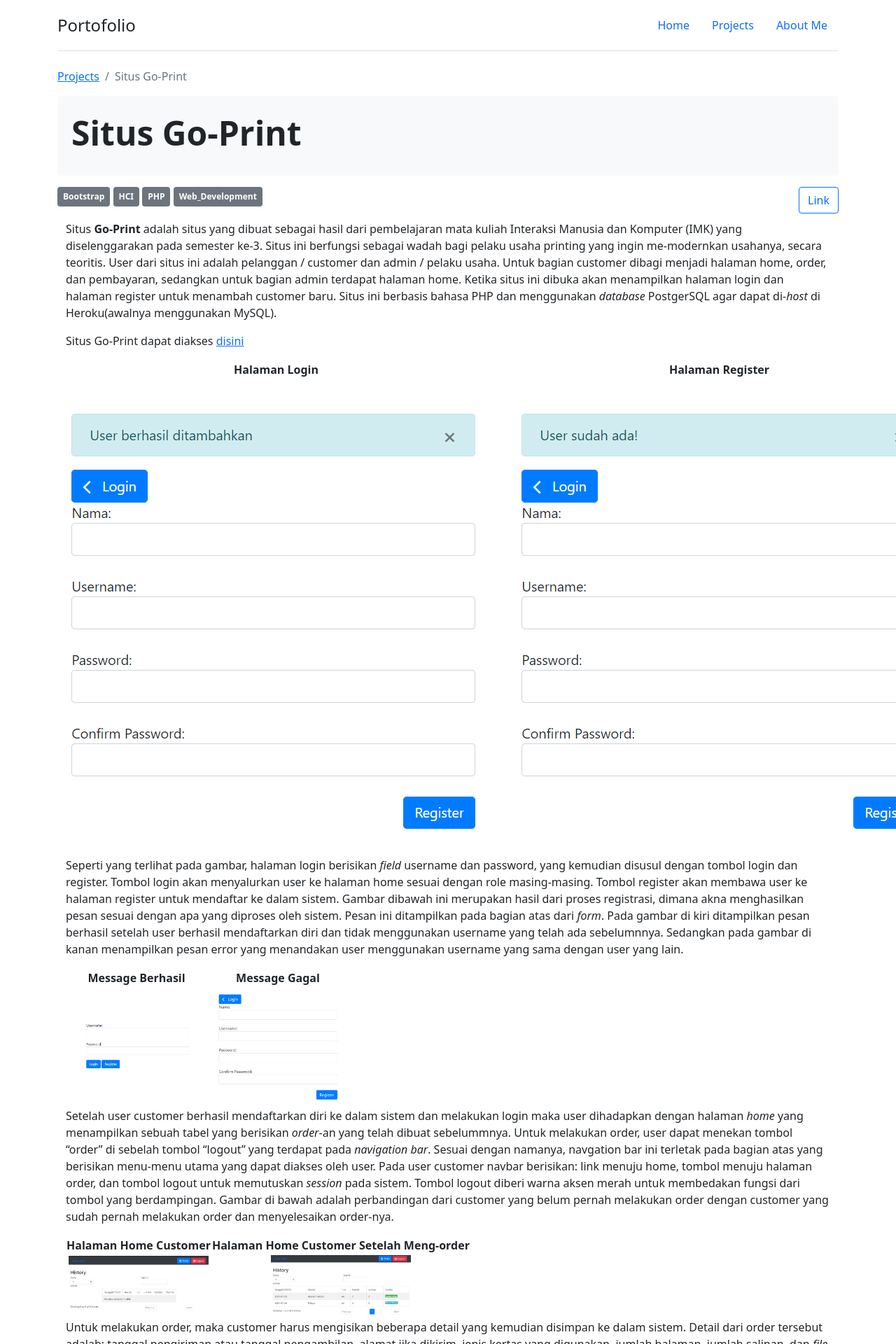
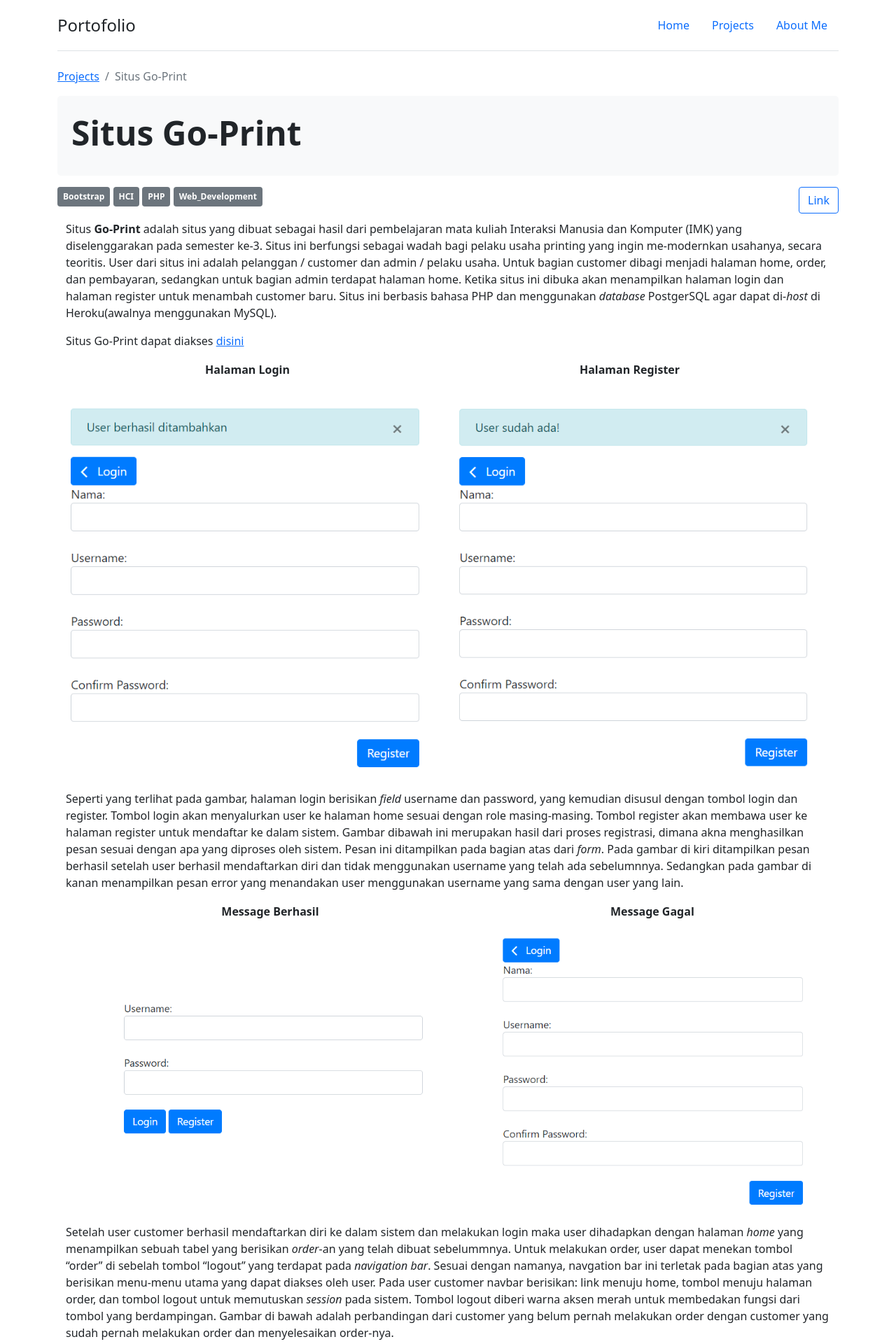
Before and after one commit to billiartag/portofolio, a Jekyll site: the page built from docs/_posts/2021-06-16-goprint-imk.md, in a window 1280 px wide. Shown: the top 1920 px of the page at 70% size. Built offline with Jekyll 4.4.1, drawn with Linux system fonts in a browser that asks for light colours.

Commit message:
tambahin class bootstrap

```diff
--- a/docs/_posts/2021-06-16-goprint-imk.md
+++ b/docs/_posts/2021-06-16-goprint-imk.md
@@ -13,28 +13,28 @@ Situs Go-Print dapat diakses [disini](https://goprint-imk.herokuapp.com/)
 
 Halaman Login             |  Halaman Register
 :-------------------------:|:-------------------------:
-<img alt="Halaman login" src="{{site.url}}/assets/goprint-imk/regist_done.PNG">  |  <img alt="Halaman register" src="{{site.url}}/assets/goprint-imk/regist_error.PNG">
+<img alt="Halaman login" src="{{site.url}}/assets/goprint-imk/regist_done.PNG" class="img-fluid">  |  <img alt="Halaman register" src="{{site.url}}/assets/goprint-imk/regist_error.PNG" class="img-fluid">
 
 Seperti yang terlihat pada gambar, halaman login berisikan _field_ username dan password, yang kemudian disusul dengan tombol login dan register. Tombol login akan menyalurkan user ke halaman home sesuai dengan role masing-masing. Tombol register akan membawa user ke halaman register untuk mendaftar ke dalam sistem. Gambar dibawah ini merupakan hasil dari proses registrasi, dimana akna menghasilkan pesan sesuai dengan apa yang diproses oleh sistem. Pesan ini ditampilkan pada bagian atas dari _form_. Pada gambar di kiri ditampilkan pesan berhasil setelah user berhasil mendaftarkan diri dan tidak menggunakan username yang telah ada sebelumnnya. Sedangkan pada gambar di kanan menampilkan pesan error yang menandakan user menggunakan username yang sama dengan user yang lain.
 
 Message Berhasil             |  Message Gagal
 :-------------------------:|:-------------------------:
-<img alt="Message berhasil" src="{{site.url}}/assets/goprint-imk/login.PNG" width="200px">  |  <img alt="Message gagal" src="{{site.url}}/assets/goprint-imk/regist.PNG" width="200px">
+<img alt="Message berhasil" src="{{site.url}}/assets/goprint-imk/login.PNG"  class="img-fluid">  |  <img alt="Message gagal" src="{{site.url}}/assets/goprint-imk/regist.PNG"  class="img-fluid">
 
 Setelah user customer berhasil mendaftarkan diri ke dalam sistem dan melakukan login maka user dihadapkan dengan halaman _home_ yang menampilkan sebuah tabel yang berisikan _order_\-an yang telah dibuat sebelummnya. Untuk melakukan order, user dapat menekan tombol "order" di sebelah tombol "logout" yang terdapat pada _navigation bar_. Sesuai dengan namanya, navgation bar ini terletak pada bagian atas yang berisikan menu-menu utama yang dapat diakses oleh user. Pada user customer navbar berisikan: link menuju home, tombol menuju halaman order, dan tombol logout untuk memutuskan _session_ pada sistem. Tombol logout diberi warna aksen merah untuk membedakan fungsi dari tombol yang berdampingan. Gambar di bawah adalah perbandingan dari customer yang belum pernah melakukan order dengan customer yang sudah pernah melakukan order dan menyelesaikan order-nya.
 
 Halaman Home Customer             |  Halaman Home Customer Setelah Meng-order
 :-------------------------:|:-------------------------:
-<img alt="Halaman home customer" src="{{site.url}}/assets/goprint-imk/index_cust.PNG" width="200px">  |  <img alt="Halaman home customer setelah order" src="{{site.url}}/assets/goprint-imk/index_cust_selesai.PNG" width="200px">
+<img alt="Halaman home customer" src="{{site.url}}/assets/goprint-imk/index_cust.PNG"  class="img-fluid">  |  <img alt="Halaman home customer setelah order" src="{{site.url}}/assets/goprint-imk/index_cust_selesai.PNG"  class="img-fluid">
 
 Untuk melakukan order, maka customer harus mengisikan beberapa detail yang kemudian disimpan ke dalam sistem. Detail dari order tersebut adalah: tanggal pengiriman atau tanggal pengambilan, alamat jika dikirim, jenis kertas yang digunakan, jumlah halaman, jumlah salinan, dan _file_ yang akan diprint. Setelah customer mengisi semua field tersebut, maka total biaya yang dikeluarkan akan ditampilkan pada bagian bawah form. Pada bagian kiri bawah terdapat 2 (dua) tombol, yaitu tombol "cancel" untuk membatalkan rencana order yang mengembalikan customer ke halaman home dan tombol "checkout" untuk menyimpan order ke dalam sistem dan menampilkan rincian pembayaran.
 
 Halaman Order             |  Halaman Home Customer Setelah Meng-order
 :-------------------------:|:-------------------------:
-<img alt="Halaman order" src="{{site.url}}/assets/goprint-imk/order_isi.PNG" width="200px">  |  <img alt="Halaman setelah order" src="{{site.url}}/assets/goprint-imk/order_checkout.PNG" width="200px">
+<img alt="Halaman order" src="{{site.url}}/assets/goprint-imk/order_isi.PNG"  class="img-fluid">  |  <img alt="Halaman setelah order" src="{{site.url}}/assets/goprint-imk/order_checkout.PNG"  class="img-fluid">
 
 Bagian terakhir adalah halaman home dari user admin, halaman ini berisikan order yang belum terselesaikan pada sistem. Admin dapat memilih untuk menyelesaikan order atau membatalkan order. Ketika admin menekan salah satu tombol ini, maka sistem akan memroses dan menghilangkannya dari halaman home admin. User dari admin ini dapat diakses dengan "admin" dalam kedua field. Gambar di bawah adalah gambaran dari halaman admin.
 
-<img alt="Halaman home admin" src="{{site.url}}/assets/goprint-imk/index_admin.PNG" width="200px">
+<img alt="Halaman home admin" src="{{site.url}}/assets/goprint-imk/index_admin.PNG"  class="img-fluid">
 
 Memang sistem ini sangat sederhana dan memiliki banyak _plot-hole_, hal ini disebabkan karna sistem ini hanya digunakan untuk _showcase_ tampilan dan bukan showcase dari kemampuan yang dimiliki sistem.
```
